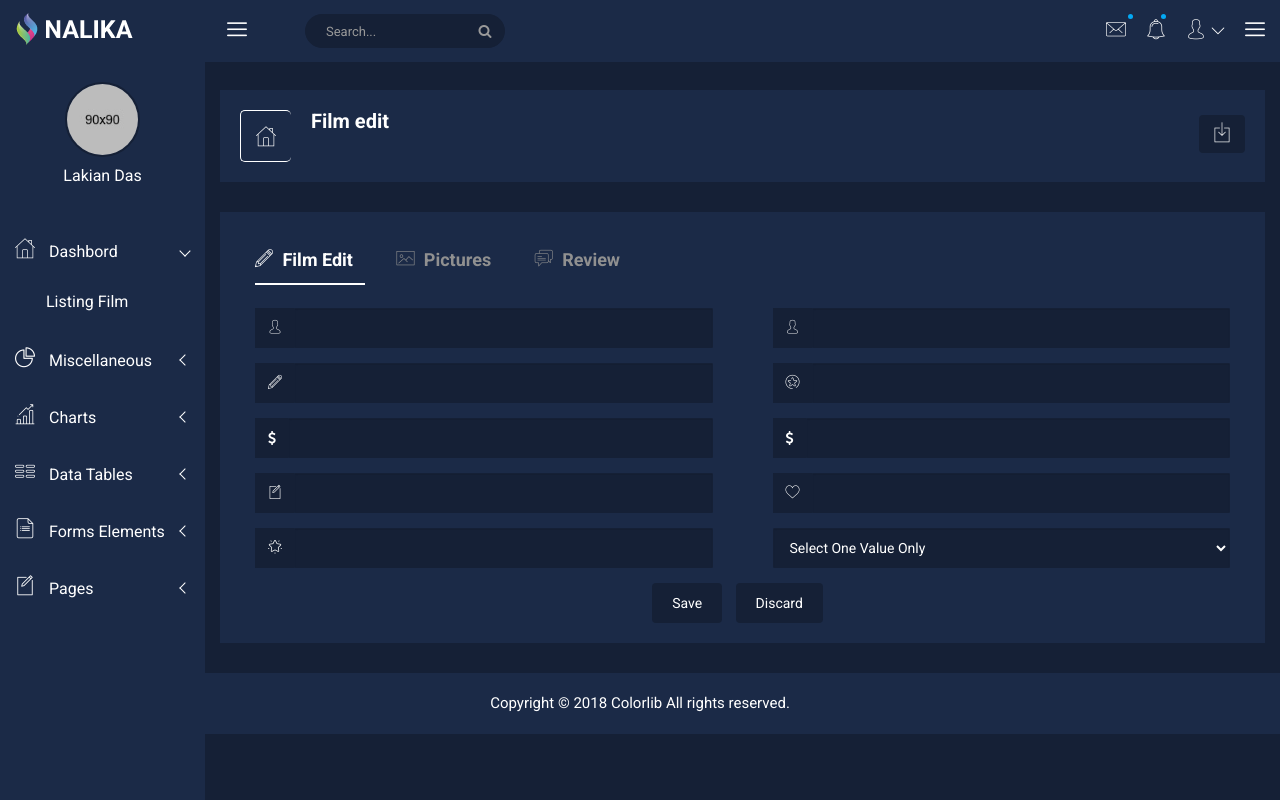
After one commit to dablusLyes/movie_1, a PHP site: page /admin/addFilm_back.php in a window 1280 px wide. The commit adds this page. Run offline with PHP 8.4, Linux system fonts and the light colour scheme; a stand-in replaces the project's code that opens the database connection.

Commit message:
Commit out

```diff
--- /dev/null
+++ b/admin/addFilm_back.php
@@ -0,0 +1,247 @@
+<?php include('../inc/pdo.php'); ?>
+<?php include('../inc/function.php'); ?>
+<?php include('../inc/request.php'); ?>
+<?php include('inc/listing_back.php') ?>
+<?php include('inc/header_back.php'); ?>
+<?php include('inc/sideBar_back.php'); ?>
+<?php include('inc/mobileMenu_back.php'); ?>
+<?php include('inc/headerBar_back.php'); ?>
+
+
+<div class="breadcome-area">
+<div class="container-fluid">
+<div class="row">
+<div class="col-lg-12 col-md-12 col-sm-12 col-xs-12">
+<div class="breadcome-list">
+<div class="row">
+<div class="col-lg-6 col-md-6 col-sm-6 col-xs-6">
+<div class="breadcomb-wp">
+<div class="breadcomb-icon">
+<i class="icon nalika-home"></i>
+</div>
+<div class="breadcomb-ctn">
+<h2>Film edit</h2>
+</div>
+</div>
+</div>
+<div class="col-lg-6 col-md-6 col-sm-6 col-xs-6">
+<div class="breadcomb-report">
+<button data-toggle="tooltip" data-placement="left" title="Download Report" class="btn"><i class="icon nalika-download"></i></button>
+</div>
+</div>
+</div>
+</div>
+</div>
+</div>
+</div>
+</div>
+</div>
+
+<div class="single-product-tab-area mg-b-30">
+
+<div class="single-pro-review-area">
+<div class="container-fluid">
+<div class="row">
+<div class="col-lg-12 col-md-12 col-sm-12 col-xs-12">
+<div class="review-tab-pro-inner">
+<ul id="myTab3" class="tab-review-design">
+<li class="active"><a href="#description"><i class="icon nalika-edit" aria-hidden="true"></i> Film edit</a></li>
+<li><a href="#reviews"><i class="icon nalika-picture" aria-hidden="true"></i> Pictures</a></li>
+<li><a href="#INFORMATION"><i class="icon nalika-chat" aria-hidden="true"></i> Review</a></li>
+</ul>
+<div id="myTabContent" class="tab-content custom-product-edit">
+<div class="product-tab-list tab-pane fade active in" id="description">
+<div class="row">
+<div class="col-lg-6 col-md-6 col-sm-6 col-xs-12">
+<div class="review-content-section">
+<div class="input-group mg-b-pro-edt">
+<span class="input-group-addon"><i class="icon nalika-user" aria-hidden="true"></i></span>
+<input type="text" class="form-control" >
+</div>
+<div class="input-group mg-b-pro-edt">
+<span class="input-group-addon"><i class="icon nalika-edit" aria-hidden="true"></i></span>
+<input type="text" class="form-control" >
+</div>
+<div class="input-group mg-b-pro-edt">
+<span class="input-group-addon"><i class="fa fa-usd" aria-hidden="true"></i></span>
+<input type="text" class="form-control">
+</div>
+<div class="input-group mg-b-pro-edt">
+<span class="input-group-addon"><i class="icon nalika-new-file" aria-hidden="true"></i></span>
+<input type="text" class="form-control">
+</div>
+<div class="input-group mg-b-pro-edt">
+<span class="input-group-addon"><i class="icon nalika-favorites" aria-hidden="true"></i></span>
+<input type="text" class="form-control">
+</div>
+</div>
+</div>
+<div class="col-lg-6 col-md-6 col-sm-6 col-xs-12">
+<div class="review-content-section">
+<div class="input-group mg-b-pro-edt">
+<span class="input-group-addon"><i class="icon nalika-user" aria-hidden="true"></i></span>
+ <input type="text" class="form-control">
+</div>
+<div class="input-group mg-b-pro-edt">
+<span class="input-group-addon"><i class="icon nalika-favorites-button" aria-hidden="true"></i></span>
+<input type="text" class="form-control">
+</div>
+<div class="input-group mg-b-pro-edt">
+<span class="input-group-addon"><i class="fa fa-usd" aria-hidden="true"></i></span>
+<input type="text" class="form-control">
+</div>
+<div class="input-group mg-b-pro-edt">
+<span class="input-group-addon"><i class="icon nalika-like" aria-hidden="true"></i></span>
+<input type="text" class="form-control">
+</div>
+<select name="select" class="form-control pro-edt-select form-control-primary">
+<option value="opt1">Select One Value Only</option>
+<option value="opt2">2</option>
+<option value="opt3">3</option>
+<option value="opt4">4</option>
+<option value="opt5">5</option>
+<option value="opt6">6</option>
+</select>
+</div>
+</div>
+</div>
+<div class="row">
+<div class="col-lg-12 col-md-12 col-sm-12 col-xs-12">
+<div class="text-center custom-pro-edt-ds">
+<button type="button" class="btn btn-ctl-bt waves-effect waves-light m-r-10">Save
+</button>
+<button type="button" class="btn btn-ctl-bt waves-effect waves-light">Discard
+</button>
+</div>
+</div>
+</div>
+</div>
+<div class="product-tab-list tab-pane fade" id="reviews">
+<div class="row">
+<div class="col-lg-12 col-md-12 col-sm-12 col-xs-12">
+<div class="review-content-section">
+<div class="row">
+<div class="col-lg-4">
+<div class="pro-edt-img">
+<img src="img/new-product/5-small.jpg" alt="" />
+</div>
+</div>
+<div class="col-lg-8">
+<div class="row">
+<div class="col-lg-12">
+<div class="product-edt-pix-wrap">
+<div class="input-group">
+<span class="input-group-addon">TT</span>
+<input type="text" class="form-control" placeholder="Label Name">
+</div>
+<div class="row">
+<div class="col-lg-6">
+<div class="form-radio">
+<form>
+<div class="radio radiofill">
+<label>
+<input type="radio" name="radio"><i class="helper"></i>Largest Image
+</label>
+</div>
+<div class="radio radiofill">
+<label>
+<input type="radio" name="radio"><i class="helper"></i>Medium Image
+</label>
+</div>
+<div class="radio radiofill">
+<label>
+<input type="radio" name="radio"><i class="helper"></i>Small Image
+</label>
+</div>
+</form>
+</div>
+</div>
+<div class="col-lg-6">
+<div class="product-edt-remove">
+<button type="button" class="btn btn-ctl-bt waves-effect waves-light">Remove
+<i class="fa fa-times" aria-hidden="true"></i>
+</button>
+</div>
+</div>
+</div>
+</div>
+</div>
+</div>
+</div>
+</div>
+</div>
+</div>
+</div>
+</div>
+
+
+ <div class="product-tab-list tab-pane fade" id="INFORMATION">
+<div class="row">
+<div class="col-lg-12 col-md-12 col-sm-12 col-xs-12">
+<div class="review-content-section">
+<div class="card-block">
+<div class="text-muted f-w-400">
+<p>No reviews yet.</p>
+</div>
+<div class="m-t-10">
+<div class="txt-primary f-18 f-w-600">
+<p>Your Rating</p>
+</div>
+<div class="stars stars-example-css detail-stars">
+<div class="review-rating">
+<fieldset class="rating">
+<input type="radio" id="star5" name="rating" value="5">
+<label class="full" for="star5"></label>
+<input type="radio" id="star4half" name="rating" value="4 and a half">
+<label class="half" for="star4half"></label>
+<input type="radio" id="star4" name="rating" value="4">
+<label class="full" for="star4"></label>
+<input type="radio" id="star3half" name="rating" value="3 and a half">
+<label class="half" for="star3half"></label>
+<input type="radio" id="star3" name="rating" value="3">
+<label class="full" for="star3"></label>
+<input type="radio" id="star2half" name="rating" value="2 and a half">
+<label class="half" for="star2half"></label>
+<input type="radio" id="star2" name="rating" value="2">
+<label class="full" for="star2"></label>
+<input type="radio" id="star1half" name="rating" value="1 and a half">
+<label class="half" for="star1half"></label>
+<input type="radio" id="star1" name="rating" value="1">
+<label class="full" for="star1"></label>
+<input type="radio" id="starhalf" name="rating" value="half">
+<label class="half" for="starhalf"></label>
+</fieldset>
+</div>
+<div class="clear"></div>
+ </div>
+</div>
+<div class="input-group mg-b-15 mg-t-15">
+<span class="input-group-addon"><i class="icon nalika-user" aria-hidden="true"></i></span>
+<input type="text" class="form-control" placeholder="User Name">
+</div>
+<div class="input-group mg-b-15">
+<span class="input-group-addon"><i class="icon nalika-user" aria-hidden="true"></i></span>
+<input type="text" class="form-control" placeholder="Last Name">
+</div>
+<div class="input-group mg-b-15">
+<span class="input-group-addon"><i class="icon nalika-mail" aria-hidden="true"></i></span>
+<input type="text" class="form-control" placeholder="Email">
+</div>
+<div class="form-group review-pro-edt mg-b-0-pt">
+<button type="submit" class="btn btn-ctl-bt waves-effect waves-light">Submit
+</button>
+</div>
+</div>
+</div>
+</div>
+</div>
+</div>
+</div>
+</div>
+</div>
+</div>
+</div>
+</div>
+</div>
+
+<?php include('inc/footer_back.php') ?>
--- a/admin/index.php
+++ b/admin/index.php
@@ -10,6 +10,8 @@
 
 <?php
 
+
+
 ?>
 
 <?php include('inc/footer_back.php') ?>
--- a/admin/listingFilm_back.php
+++ b/admin/listingFilm_back.php
@@ -40,6 +40,9 @@ $movies = getAllMoviesLimitBy($offset);
         <div class="row">
           <div class="col-lg-6 col-md-6 col-sm-6 col-xs-6">
             <div class="breadcomb-wp">
+              <div class="breadcomb-icon">
+              <i class="icon nalika-home"></i>
+              </div>
               <div class="breadcomb-ctn">
               <h2>Listing Films</h2>
               </div>
@@ -65,7 +68,7 @@ $movies = getAllMoviesLimitBy($offset);
           <div class="product-status-wrap">
           <h4>Films List</h4>
       <div class="add-product">
-        <a href="#">Add Film</a>
+        <a href="addFilm_back.php">Add Film</a>
       </div>
 
       <table>
```
